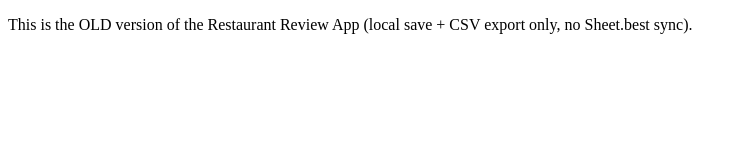
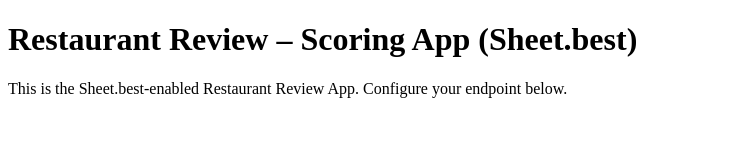
Before and after one commit to chrisikpeme/Restaurant-review, a plain HTML site: page index.html in a window 1280 px wide. Shown: the whole page, without its empty margins (0-743 px from the left). Drawn offline with Linux system fonts and the light colour scheme.

Commit message:
Add files via upload

```diff
--- a/index.html
+++ b/index.html
@@ -1,11 +1,12 @@
 <!DOCTYPE html>
 <html lang="en">
 <head>
-<meta charset="utf-8">
-<meta name="viewport" content="width=device-width, initial-scale=1">
-<title>Restaurant Review – Scoring App (Local only)</title>
+  <meta charset="utf-8">
+  <meta name="viewport" content="width=device-width, initial-scale=1">
+  <title>Restaurant Review – Scoring App (Sheet.best)</title>
 </head>
 <body>
-<p>This is the OLD version of the Restaurant Review App (local save + CSV export only, no Sheet.best sync).</p>
+  <h1>Restaurant Review – Scoring App (Sheet.best)</h1>
+  <p>This is the Sheet.best-enabled Restaurant Review App. Configure your endpoint below.</p>
 </body>
 </html>
```
